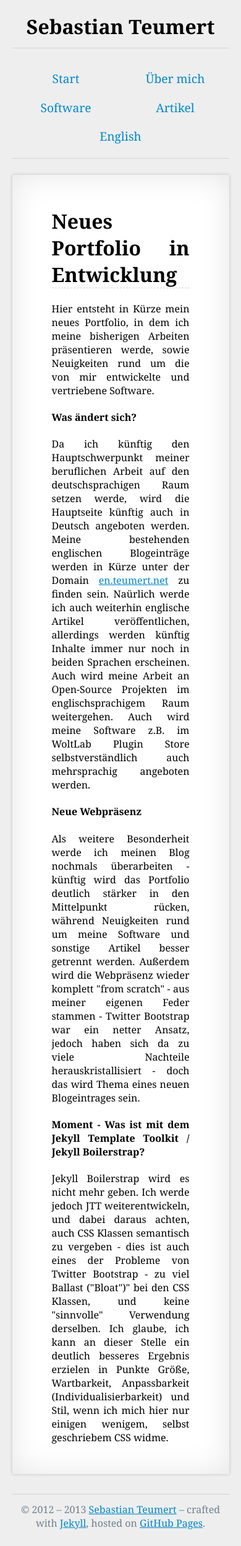
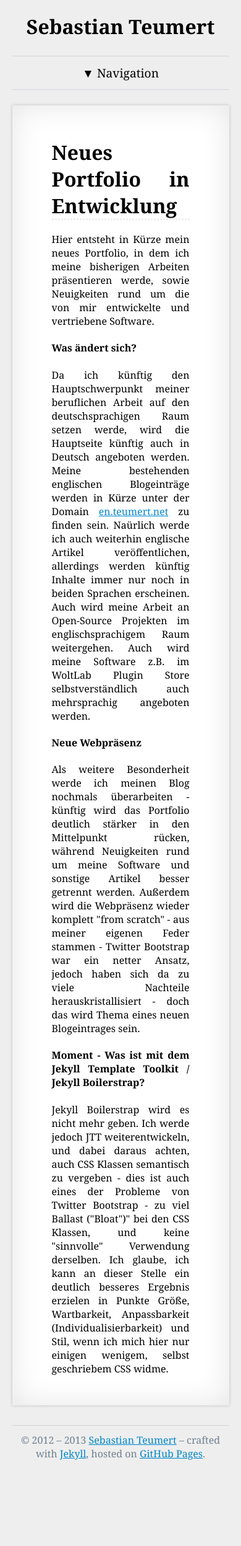
Before and after one commit to NetzwergX/netzwergx.github.io, a Jekyll site: the page built from index.md, in a window 390 px wide. Shown: the whole page at 62% size. Built offline with Jekyll 4.4.1, drawn with Linux system fonts in a browser that asks for light colours; Markdown is read by kramdown in place of the engine named in the settings; after the commit the page ends 2382 px from its top, so only the background shows below that.

Commit message:
Responsify nav

```diff
--- a/_includes/nav.html
+++ b/_includes/nav.html
@@ -3,14 +3,3 @@
 {% else %}
 	{% assign lang = site.lang.default %}
 {% endif %}
-<nav>
-	<ul class="nav">
-		<li><a href="index{% if lang != site.lang.default %}.{{ lang }}{% endif %}.html">{{ site.lang[page.lang].nav.start }}</a></li>
-		<li><a href="about{% if lang != site.lang.default %}.{{ lang }}{% endif %}.html">{{ site.lang[page.lang].nav.about }}</a></li>
-		<li><a href="software{% if lang != site.lang.default %}.{{ lang }}{% endif %}.html">{{ site.lang[page.lang].nav.software }}</a></li>
-		<li><a href="blog{% if lang != site.lang.default %}.{{ lang }}{% endif %}.html">{{ site.lang[page.lang].nav.blog }}</a></li>
-		{% for alt in page.alt %}
-			<li><a href="{{ page.url | split : '.' | first }}{% if alt != site.lang.default %}.{{alt}}{% endif %}.html">{{ site.lang[alt].lang }}</a></li>
-		{% endfor %}
-	</ul>
-</nav>
--- a/_layouts/bone.html
+++ b/_layouts/bone.html
@@ -58,7 +58,18 @@
 <header id="header">
 	<h1><a href="/index.{% if lang != site.lang.default %}{{ lang }}.{% endif %}html">{{ site.lang[lang].title }}</a></h1>
 	{% if site.lang[lang].description %}<p>{{ site.lang[lang].description }}</p>{% endif %}
-	{% include nav.html %}
+	<nav>
+		<ul class="nav">
+			<li id="dropdown">&#x25bc; Navigation</li>
+			<li><a href="index{% if lang != site.lang.default %}.{{ lang }}{% endif %}.html">{{ site.lang[page.lang].nav.start }}</a></li>
+			<li><a href="about{% if lang != site.lang.default %}.{{ lang }}{% endif %}.html">{{ site.lang[page.lang].nav.about }}</a></li>
+			<li><a href="software{% if lang != site.lang.default %}.{{ lang }}{% endif %}.html">{{ site.lang[page.lang].nav.software }}</a></li>
+			<li><a href="blog{% if lang != site.lang.default %}.{{ lang }}{% endif %}.html">{{ site.lang[page.lang].nav.blog }}</a></li>
+			{% for alt in page.alt %}
+				<li><a href="{{ page.url | split : '.' | first }}{% if alt != site.lang.default %}.{{alt}}{% endif %}.html">{{ site.lang[alt].lang }}</a></li>
+			{% endfor %}
+		</ul>
+	</nav>
 </header>
 
 {{ content }}
--- a/assets/css/teumert.net.css
+++ b/assets/css/teumert.net.css
@@ -472,18 +472,6 @@ a:hover {
 	text-align: center;
 }
 
-#header {
-	padding-bottom: 0.8em;
-	margin-bottom: 1.6em;
-	border-bottom: 1px solid #d3d3d3;
-}
-
-#header h1 {
-	padding-bottom: 0.4em;
-	margin-bottom: .8em;
-	border-bottom: 1px solid #d3d3d3;
-}
-
 #header h1 a, #header h1 a:visited, #header h1 a:link {
 	color: black;
 	text-decoration: none;
@@ -493,33 +481,32 @@ a:hover {
 	color: #00baff;
 }
 
-/* ----- Navigation----- */
+/* ----- Navigation -----  */
 
-ul.nav {
-	text-align: center;
-	font-size: 1.2em;
+ header nav {
+ 	border-bottom: 1px solid #d3d3de;
+ 	border-top: 1px solid #d3d3de;
+ 	margin: 1.6em 0;
+ 	padding: 0.8em 0;
+ }
+.nav {
+        text-align: center;
+        font-size: 1.2em;
 }
 
-ul.nav li {
-	display: inline-block;
-	margin: 0 1em;
+.nav li {
+        display: inline-block;
+        margin: 0 1em;
 }
 
-ul.nav a {
-	text-decoration: none;
+.nav a {
+        text-decoration: none;
 }
 
-ol.breadcrumbs {
-	padding-left: 0;
+#dropdown {
+	display: none;
 }
 
-ol.breadcrumbs li {
-	display: inline-block;
-}
-
-ol.breadcrumbs li:after {
-	content: '\00BB';
-}
 
 /* ----- Article / Content----- */
 
@@ -616,14 +603,18 @@ ul#blog a time {
 		padding: 2em;
 	}
 
-	ul.nav {
-		width: 100%;
-		margin: 0;
+	.nav li {
+		display: none;
 	}
 
-	ul.nav li {
-		margin: .5em auto;
-		width: 49%;
+	ul.nav:hover li {
+		display: block;
+		line-height: 120%;
+		margin: .2em;
+	}
+
+	#dropdown {
+		display: block;
 	}
 }
 
```
